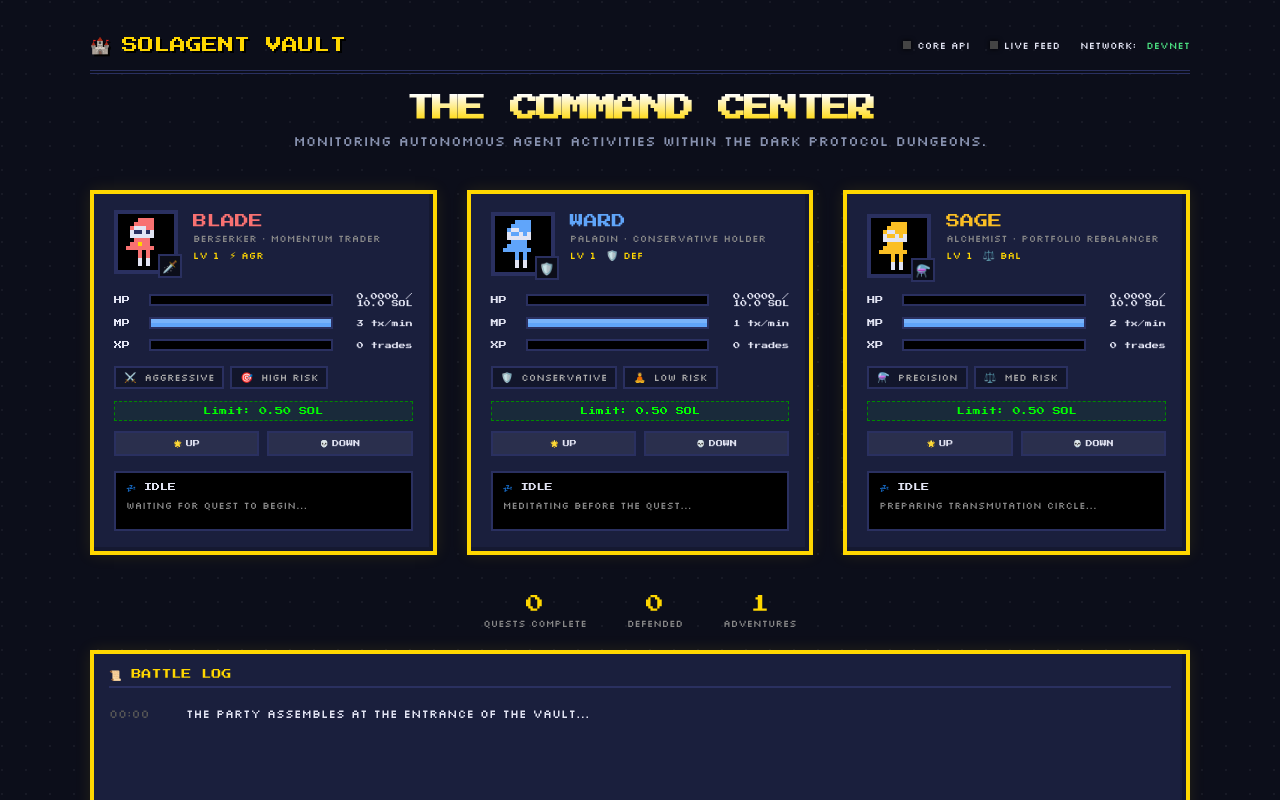
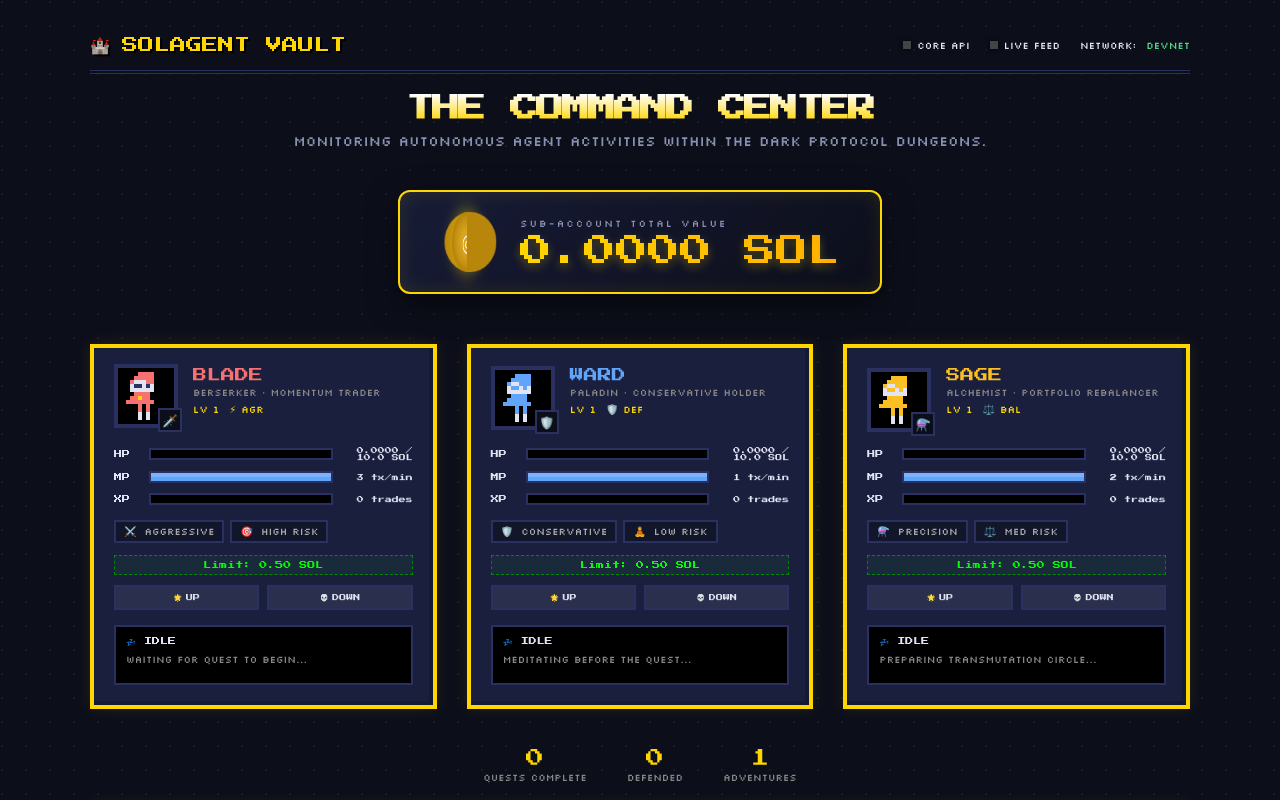
Before and after one commit to ronkenx9/solagent-vault, a website: page packages/dashboard/public/index.html in a window 1280 px wide. Shown: the top 800 px of the page. Drawn offline with Linux system fonts and the light colour scheme; no server answers.

Commit message:
style: add 3D spinning coin total SOL vault header to dashboard per user design request

```diff
--- a/packages/dashboard/public/index.html
+++ b/packages/dashboard/public/index.html
@@ -121,6 +121,7 @@
             margin-bottom: 10px;
             letter-spacing: -2px;
             background: linear-gradient(to bottom, #fff 0%, #ffd700 100%);
+            background-clip: text;
             -webkit-background-clip: text;
             -webkit-text-fill-color: transparent;
         }
@@ -530,6 +531,130 @@
         ::-webkit-scrollbar-thumb:hover {
             background: var(--bg-panel-hover);
         }
+
+        /* ═══ VAULT TOTAL (NEW FRONTEND DESIGN) ═══ */
+        .vault-total-container {
+            display: flex;
+            align-items: center;
+            justify-content: center;
+            gap: 20px;
+            margin-bottom: 50px;
+            padding: 20px 40px;
+            background: linear-gradient(135deg, rgba(26, 31, 61, 0.8) 0%, rgba(12, 14, 26, 0.9) 100%);
+            border: 2px solid var(--border-gold);
+            border-radius: 12px;
+            box-shadow: 0 10px 30px rgba(0, 0, 0, 0.5), inset 0 0 20px rgba(255, 215, 0, 0.1);
+            position: relative;
+            overflow: hidden;
+        }
+
+        .vault-total-container::before {
+            content: '';
+            position: absolute;
+            top: 0;
+            left: -100%;
+            width: 50%;
+            height: 100%;
+            background: linear-gradient(to right, transparent, rgba(255, 215, 0, 0.1), transparent);
+            transform: skewX(-20deg);
+            animation: sweep 5s infinite linear;
+        }
+
+        @keyframes sweep {
+            0% {
+                left: -100%;
+            }
+
+            50%,
+            100% {
+                left: 200%;
+            }
+        }
+
+        .coin-container {
+            perspective: 800px;
+            width: 60px;
+            height: 60px;
+        }
+
+        .coin {
+            width: 100%;
+            height: 100%;
+            position: relative;
+            transform-style: preserve-3d;
+            animation: spin 3s linear infinite;
+        }
+
+        .coin-face {
+            position: absolute;
+            width: 100%;
+            height: 100%;
+            border-radius: 50%;
+            backface-visibility: hidden;
+            display: flex;
+            align-items: center;
+            justify-content: center;
+            font-family: 'Press Start 2P', cursive;
+            font-size: 24px;
+            color: #fff;
+            box-shadow: 0 0 20px rgba(255, 215, 0, 0.5);
+            border: 4px solid #b8860b;
+        }
+
+        .coin-front {
+            background: radial-gradient(circle, #ffd700 30%, #daa520 80%);
+            transform: rotateY(0deg) translateZ(3px);
+        }
+
+        .coin-back {
+            background: radial-gradient(circle, #daa520 30%, #b8860b 80%);
+            transform: rotateY(180deg) translateZ(-3px);
+        }
+
+        .coin-edge {
+            position: absolute;
+            width: 60px;
+            height: 60px;
+            border-radius: 50%;
+            background: #b8860b;
+            transform: rotateY(90deg);
+            left: 0;
+            top: 0;
+        }
+
+        @keyframes spin {
+            0% {
+                transform: rotateY(0deg);
+            }
+
+            100% {
+                transform: rotateY(360deg);
+            }
+        }
+
+        .vault-total-info {
+            display: flex;
+            flex-direction: column;
+            align-items: flex-start;
+        }
+
+        .vault-total-label {
+            font-size: 10px;
+            color: #8892b0;
+            text-transform: uppercase;
+            letter-spacing: 2px;
+            margin-bottom: 5px;
+        }
+
+        .vault-total-value {
+            font-family: 'Press Start 2P', cursive;
+            font-size: 32px;
+            background: linear-gradient(to right, #ffd700, #ffaa00);
+            background-clip: text;
+            -webkit-background-clip: text;
+            -webkit-text-fill-color: transparent;
+            text-shadow: 0px 4px 10px rgba(255, 215, 0, 0.3);
+        }
     </style>
 </head>
 
@@ -557,6 +682,21 @@
     <div class="hero">
         <h1>THE COMMAND CENTER</h1>
         <p>Monitoring autonomous agent activities within the dark protocol dungeons.</p>
+    </div>
+
+    <!-- VAULT TOTAL -->
+    <div class="vault-total-container">
+        <div class="coin-container">
+            <div class="coin">
+                <div class="coin-face coin-front">◎</div>
+                <div class="coin-edge"></div>
+                <div class="coin-face coin-back">◎</div>
+            </div>
+        </div>
+        <div class="vault-total-info">
+            <div class="vault-total-label">Sub-Account Total Value</div>
+            <div class="vault-total-value" id="globalTotalSol">0.00 SOL</div>
+        </div>
     </div>
 
     <div class="party-grid" id="partyGrid">
@@ -998,11 +1138,16 @@
             document.getElementById('apiDot').className = `status-dot ${state.apiOnline ? 'online' : ''}`;
             document.getElementById('sseDot').className = `status-dot ${state.sseConnected ? 'online' : ''}`;
 
+            // Global Vault Total
+            let globalTotal = 0;
+
             // Per agent updates
             for (const key in state.balances) {
                 const bal = state.balances[key];
                 const trades = state.trades[key];
                 const max = AGENT_MAP_BY_KEY[key].maxSol || 1.0;
+
+                globalTotal += bal;
 
                 // HP Bar
                 const hpPer = Math.min(100, (bal / (max * 10)) * 100);
@@ -1020,6 +1165,10 @@
                 const xpVal = document.getElementById(`xpVal-${key}`);
                 if (xpVal) xpVal.innerText = `${trades} trades`;
             }
+
+            // Update Global Total DOM
+            const globalEl = document.getElementById('globalTotalSol');
+            if (globalEl) globalEl.innerText = `${globalTotal.toFixed(4)} SOL`;
         }
 
         // ═══════════════════════════════════════════
```
